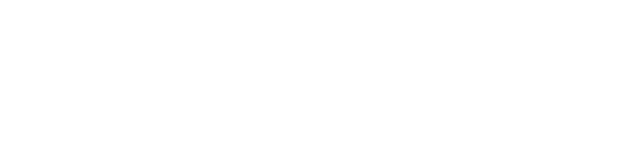
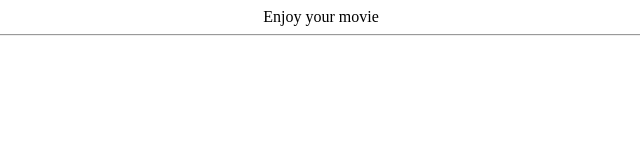
Before and after one commit to C-Nagendraprasad/testgithub2, a plain HTML site: page index.html in a window 1280 px wide. Shown: the whole page, without its empty margins (319-959 px from the left). Drawn offline with Linux system fonts and the light colour scheme.

Commit message:
update html

```diff
--- a/index.html
+++ b/index.html
@@ -6,6 +6,7 @@
     <title>netflix</title>
 </head>
 <body>
-
+    <center>Enjoy your movie</center>
+    <hr>
 </body>
 </html>
```
